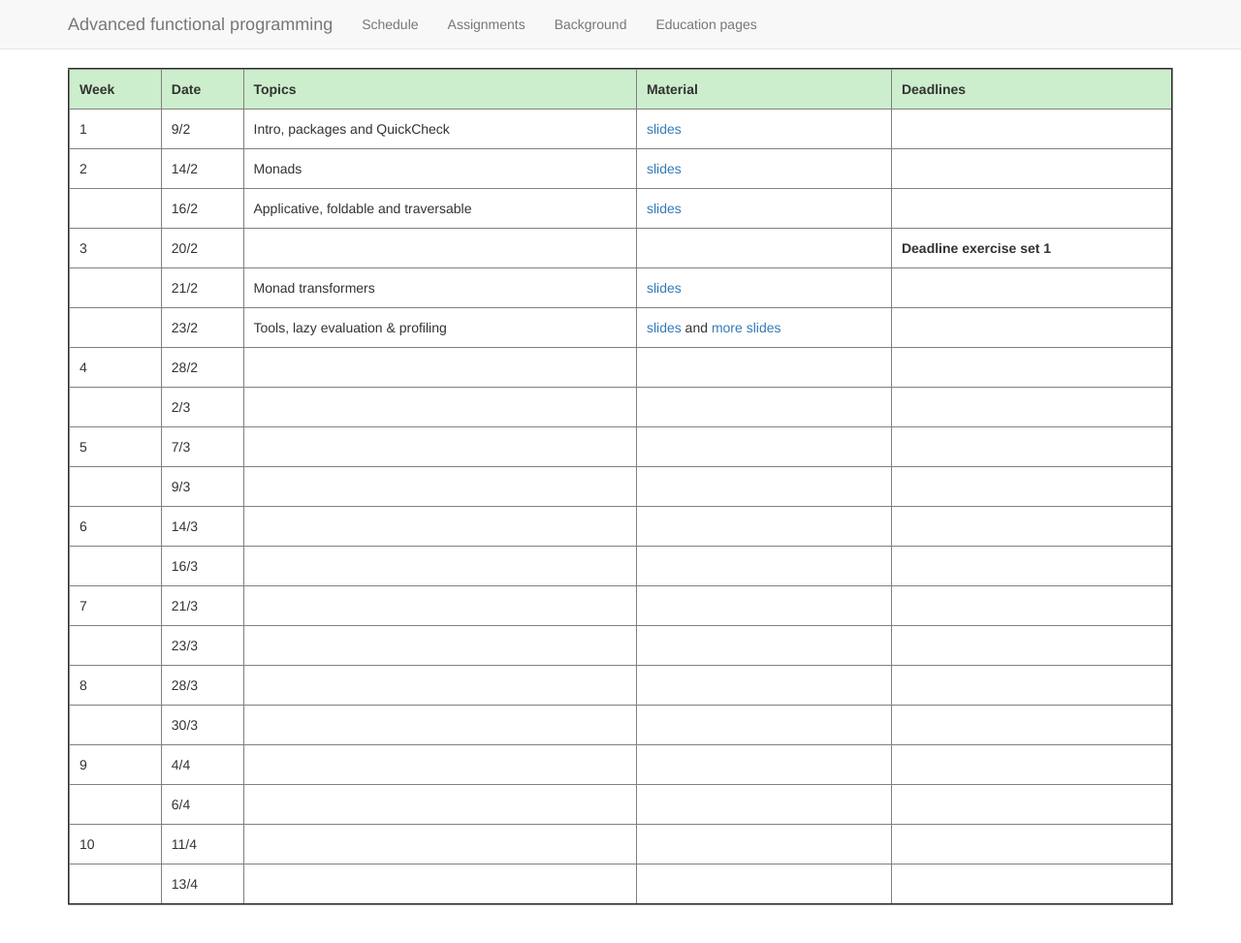
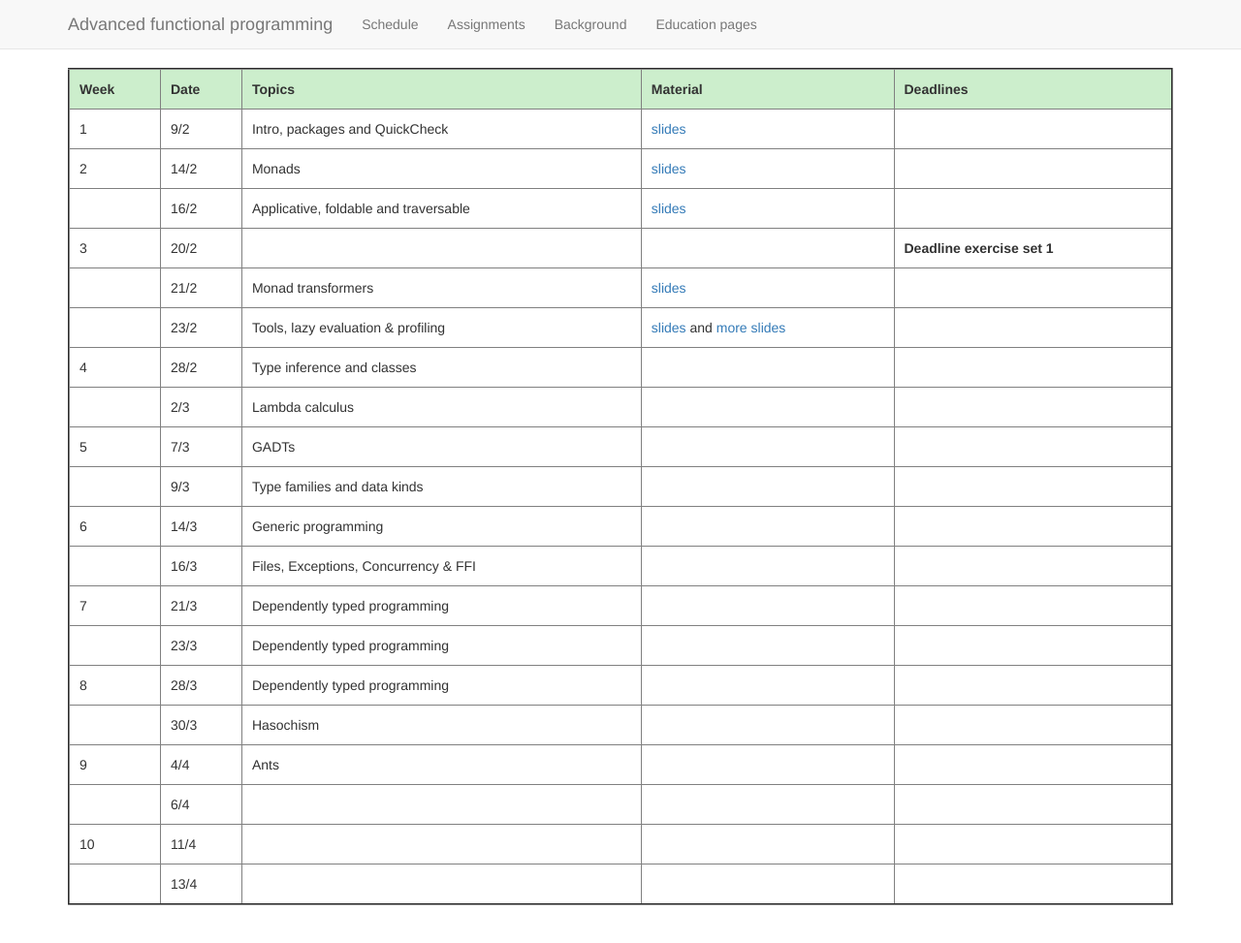
Before and after one commit to ruuda/2017-AFP, a Jekyll site: the page built from schedule.html, in a window 1280 px wide and 984 px high. Shown: the top 973 px of the window at 97% size. Built offline with Jekyll 4.4.1, drawn with Linux system fonts in a browser that asks for light colours; nearby versions of some CDN libraries.

Commit message:
Updated schedule.

```diff
--- a/schedule.html
+++ b/schedule.html
@@ -96,7 +96,7 @@ layout: default
 
       <td>28/2</td>
 
-      <td></td>
+      <td>Type inference and classes</td>
 
       <td></td>
 
@@ -108,7 +108,7 @@ layout: default
 
       <td>2/3</td>
 
-      <td></td>
+      <td>Lambda calculus</td>
 
       <td></td>
 
@@ -120,7 +120,7 @@ layout: default
 
       <td>7/3</td>
 
-      <td></td>
+      <td>GADTs</td>
 
       <td></td>
 
@@ -132,7 +132,7 @@ layout: default
 
       <td>9/3</td>
 
-      <td></td>
+      <td>Type families and data kinds</td>
 
       <td></td>
 
@@ -144,7 +144,7 @@ layout: default
 
       <td>14/3</td>
 
-      <td></td>
+      <td>Generic programming</td>
 
       <td></td>
 
@@ -156,7 +156,7 @@ layout: default
 
       <td>16/3</td>
 
-      <td></td>
+      <td>Files, Exceptions, Concurrency & FFI</td>
 
       <td></td>
 
@@ -168,7 +168,7 @@ layout: default
 
       <td>21/3</td>
 
-      <td></td>
+      <td>Dependently typed programming</td>
 
       <td></td>
 
@@ -180,7 +180,7 @@ layout: default
 
       <td>23/3</td>
 
-      <td></td>
+      <td>Dependently typed programming</td>
 
       <td></td>
 
@@ -192,7 +192,7 @@ layout: default
 
       <td>28/3</td>
 
-      <td></td>
+      <td>Dependently typed programming</td>
 
       <td></td>
 
@@ -204,7 +204,7 @@ layout: default
 
       <td>30/3</td>
 
-      <td></td>
+      <td>Hasochism</td>
 
       <td></td>
 
@@ -216,7 +216,7 @@ layout: default
 
       <td>4/4</td>
 
-      <td></td>
+      <td>Ants</td>
 
       <td></td>
 
```
